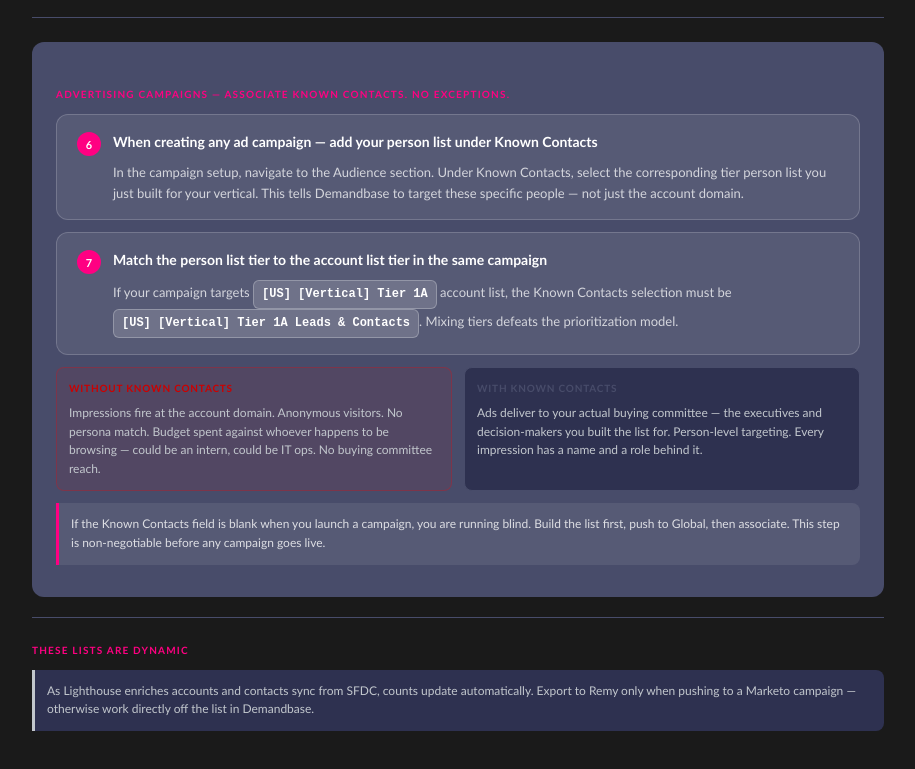
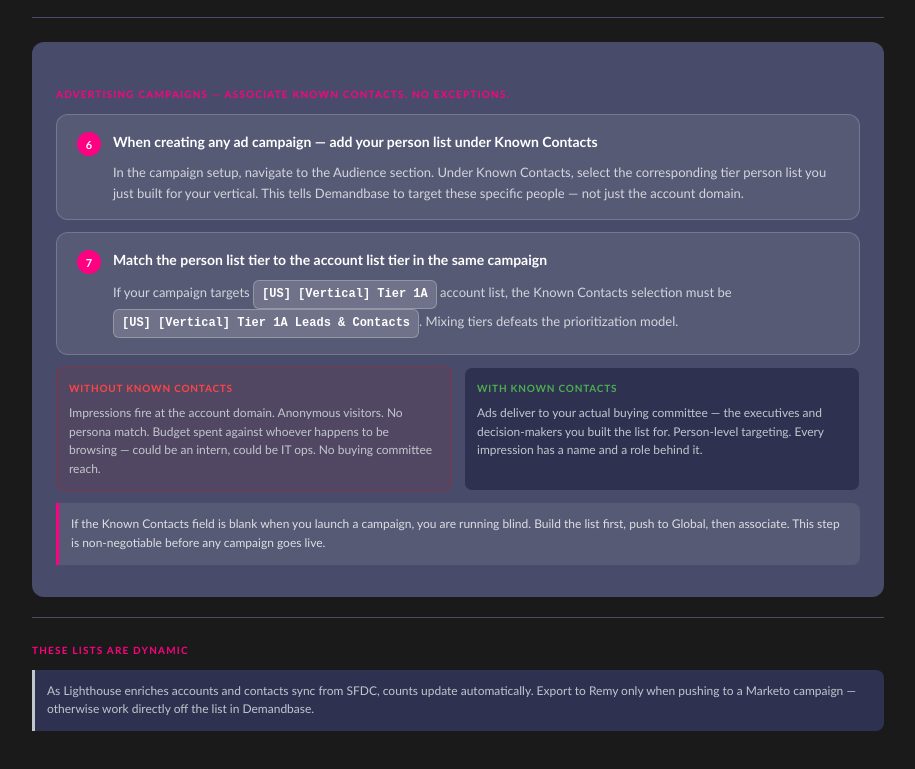
Before and after one commit to alonjzo/abm-guide, a website: page public/guides/demandbase_person_list_sop_v3.html in a window 1280 px wide. Shown: the part 1683-2452 px from the top of the page, without its empty margins (182-1097 px from the left). Drawn offline with Linux system fonts and the light colour scheme.

Commit message:
fix: improve contrast on comparison labels - green for good, brighter red for bad

```diff
--- a/public/guides/demandbase_person_list_sop_v3.html
+++ b/public/guides/demandbase_person_list_sop_v3.html
@@ -57,8 +57,8 @@
   .compare-card.blind { background: rgba(255,0,0,0.06); border: 1px solid rgba(255,0,0,0.25); }
   .compare-card.smart { background: var(--color-surface-2); border: 1px solid var(--color-border); }
   .compare-label { font-size: 10px; font-weight: 700; letter-spacing: 0.8px; text-transform: uppercase; margin-bottom: 0.5rem; }
-  .compare-label.red { color: #cc0000; }
-  .compare-label.good { color: #484C6A; }
+  .compare-label.red { color: #ff4444; }
+  .compare-label.good { color: #4CAF50; }
   .compare-text { font-size: 12px; color: var(--color-text-muted); line-height: 1.55; }
   .back-link { display: inline-flex; align-items: center; gap: 0.5rem; color: var(--color-text-muted); font-size: 13px; font-weight: 500; margin-bottom: 1.5rem; text-decoration: none; transition: color 0.18s ease; }
   .back-link:hover { color: var(--color-text); }
```
